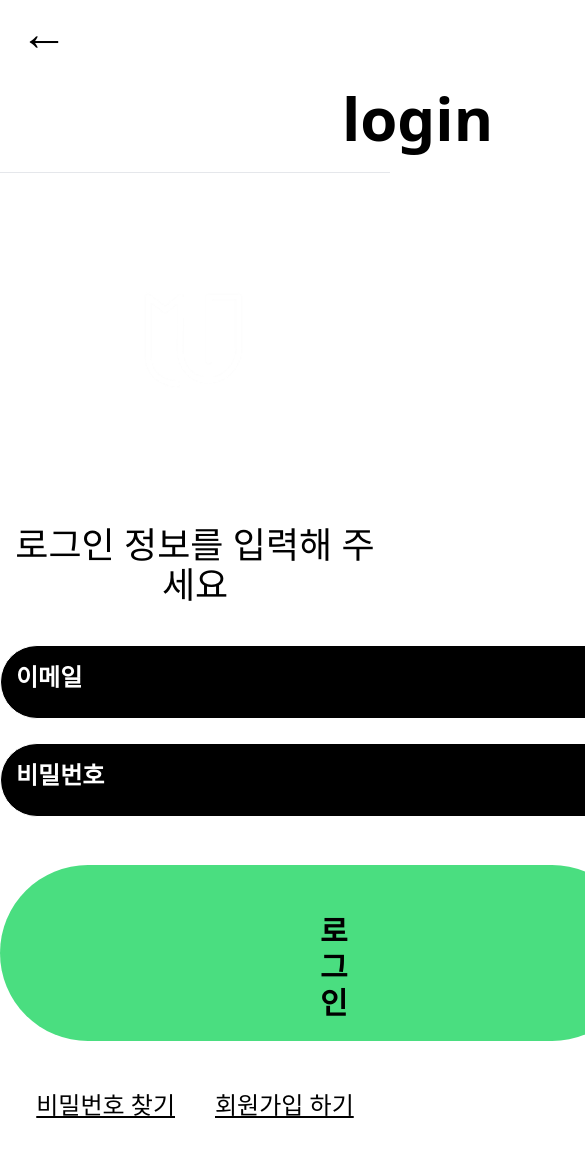
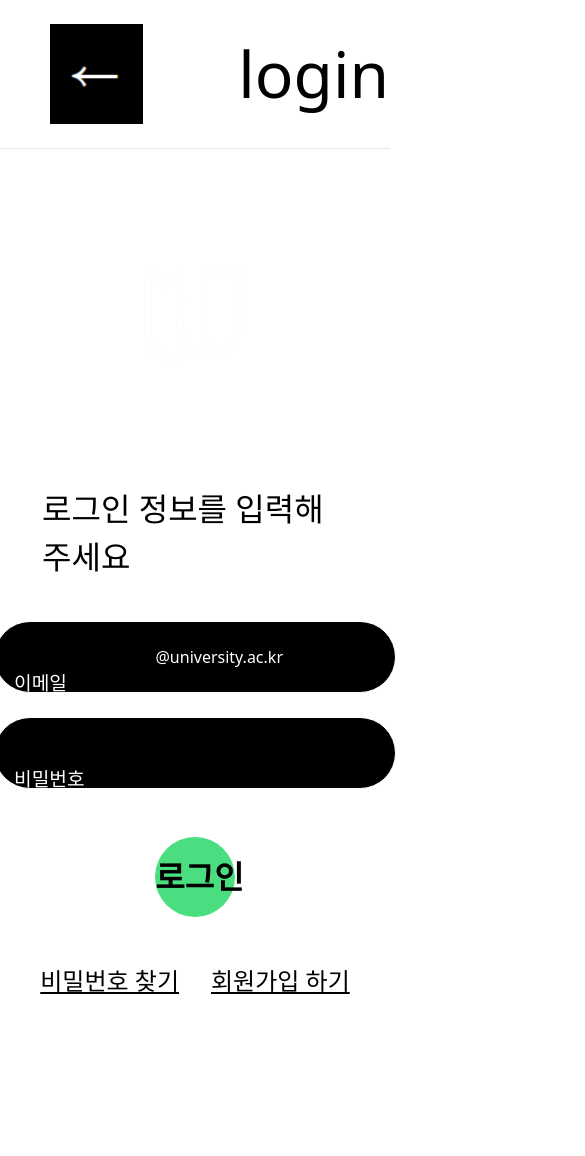
Before and after one commit to UMC-Umark/umark-FE, a React (Create React App) app: page /Login in a window 390 px wide. Shown: the top 1156 px of the page, 585 px wide, since content can reach past the window. Built offline with nearby package versions, Linux system fonts and the light colour scheme.

Commit message:
[FEAT]-login page

```diff
--- /dev/null
+++ b/src/css/Login.css
@@ -0,0 +1,77 @@
+.custom-logintitle {
+    font-size:3.75rem;
+}
+
+.custom-info {
+    text-align: center;
+    font-size: 2.25rem;
+}
+
+.custom-loginbutton1 {
+    display:inline-block;
+    font-size:2rem;
+    text-align: center;
+}
+
+.custom-logininput::placeholder {
+    text-align:right;
+}
+
+.custom-loginlabel {
+    font-size: 1.5rem;
+}
+
+/* 모바일 화면에서의 스타일 */
+@media (max-width:768px){
+
+    .custom-logintitle{
+        font-size:4rem;
+        text-align:right;
+        display:block;
+
+    }
+
+    .custom-arrow {
+        padding-left:50px;
+        padding-right:50px;
+    }
+
+    .custom-info {
+        font-size:2rem;
+        text-align: left;
+        margin-left:0.8rem;
+    }
+
+    .custom-form1 {
+        text-align: center;
+        justify-items: center;
+        width: 100%;
+        margin: 0 auto; /* 가운데 정렬을 위해 추가 */
+    }
+
+    .custom-logininput {
+        width: 90%;
+        color:white;
+            max-width: 100%; /* 최대 너비를 100%로 설정하여 가로폭에 꽉 차게 함 */
+            height:4.5rem;
+            padding-left: 5rem;
+    }
+    .custom-loginbutton1 {
+        height:5rem;
+        width:4rem;
+        white-space: nowrap;
+        width:90%;
+        padding: 14px 0; /* 내부 패딩을 추가하여 버튼의 세로 중앙으로 텍스트를 위치시킴 */
+    }
+    .custom-logininput::placeholder {
+        margin-left:-13rem;
+        padding-left:3rem;
+    }
+    .custom-loginform {
+        width:85%;
+    }
+    .custom-loginlabel {
+        font-size:1.2rem;
+        margin-top:20px;
+    }
+}
--- a/src/pages/Login.jsx
+++ b/src/pages/Login.jsx
@@ -1,47 +1,79 @@
-import React, {useState} from 'react'
+import React, { useState } from "react";
 import logo from "../img/logo.png";
-import {Link} from 'react-router-dom';
+import { Link } from "react-router-dom";
+import "../css/Login.css";
+import arrow from "../img/arrow.png";
 
 export default function Login() {
-
-
   return (
     <div>
-      <div className="inline-block w-full">
-      <Link to="/"><p className="px-5 py-2 rounded-3xl inline-block text-5xl mr-80">←</p></Link>
-      <div className="mr-10 inline-block justify-items-center"></div>
-      <h1 className="text-6xl font-bold text-center inline-block ml-80 w-1/2">login</h1><br /><br />
+      <br />
+      <div className="w-full flex justify-between items-center">
+        <Link className="custom-arrow" to="/">
+          <img src={arrow} alt="arrow" />
+        </Link>
+        <h1 className="custom-logintitle text-center inline-block w-1/2">
+          login
+        </h1>
+        <br />
+        <br />
       </div>
       <br />
       <hr />
-      <br />
-      <br />
+      <div className="mb-12" />
+      <div className="custom-loginform border-white rounded-3xl w-2/3 m-auto h-1/2">
         <div className="flex items-center justify-center">
           <div className="mb-60" />
           <img src={logo} alt="umark" />
         </div>
+        <br />
+        <br />
+        <p className="custom-info"> 로그인 정보를 입력해 주세요</p>
+        <div className="custom-form1 text-center inline-block rounded-lg border-white w-full">
           <div className="mb-10" />
-      <div className="text-center inline-block rounded-lg border-white w-full">
+          <div className="relative">
+            <span className="custom-loginlabel absolute left-50 top-50 text-white mt-5 ml-5">
+              이메일
+            </span>
+            <input
+              name="email"
+              placeholder="@university.ac.kr"
+              className="custom-logininput bg-black text-white w-1/2 px-80 py-6 rounded-full text-left focus:outline-none border border-1 border-white placeholder-white"
+            />
             <br />
-        <p className="text-4xl"> 로그인 정보를 입력해 주세요</p>
-        <div className="mb-10" />
-        <span className="absolute left-50 top-50 text-white mt-4 text-2xl font-bold ml-4">이메일</span>
-        <input name="email" placeholder="          @university.ac.kr" className="bg-black text-white w-1/3 px-80 py-6 rounded-full text-left focus:outline-none border border-1 border-white placeholder-white"/><br /><br />
-        <span className="absolute left-50 top-50 text-white mt-4 text-2xl font-bold ml-4">비밀번호</span>
-        <input name="password" type="password" className="bg-black text-white w-1/3 px-80 py-6 rounded-full focus:outline-none border border-1 border-white"></input>
+            <br />
+            <span className="custom-loginlabel absolute left-50 top-50 text-white mt-5 ml-5">
+              비밀번호
+            </span>
+            <input
+              name="password"
+              type="password"
+              className="custom-logininput bg-black text-white w-1/2 px-80 py-6 rounded-full focus:outline-none border border-1 border-white"
+            />
+          </div>
           <div className="mb-12" />
+          <Link to="/Umark">
             <button
               type="button"
-            className="bg-green-400 text-black w-1/3 px-80 py-5 rounded-full font-bold text-3xl"
+              className="custom-loginbutton1 bg-green-400 text-black px-80 py-4 rounded-full font-bold"
             >
               로그인
             </button>
+          </Link>
           <div className="mb-12" />
           <div className="inline-block w-full">
-            <Link to="/Findpassword"><p className="inline-block px-30 underline mr-10 text-2xl">비밀번호 찾기</p></Link>
-            <Link to="/Agreement"><p className="inline-block px-30 underline text-2xl">회원가입 하기</p></Link>
+            <Link to="/Findpassword">
+              <p className="inline-block px-30 underline mr-8 text-2xl">
+                비밀번호 찾기
+              </p>
+            </Link>
+            <Link to="/Agreement">
+              <p className="inline-block px-30 underline text-2xl">
+                회원가입 하기
+              </p>
+            </Link>
             <div className="mb-80" />
-
+          </div>
         </div>
       </div>
     </div>
```
Also changed, not shown: src/img/arrow.png (added). Lines whose indentation alone changed are shown as unchanged.
